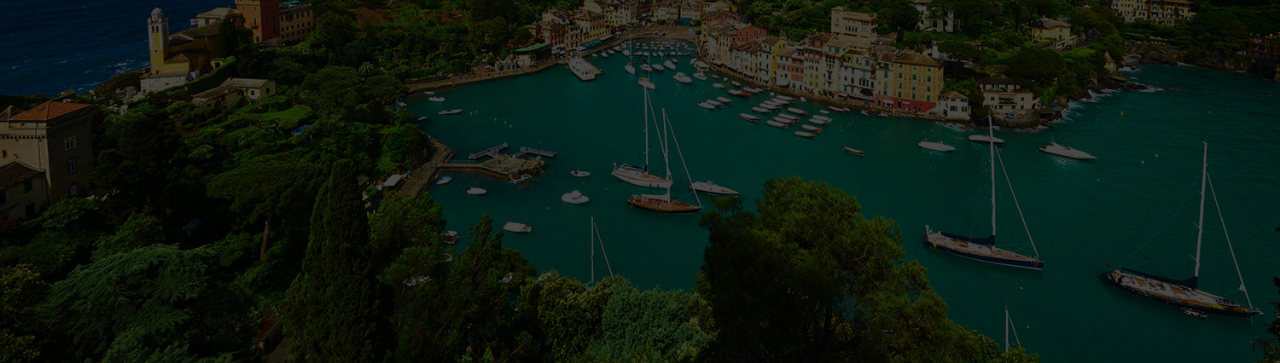
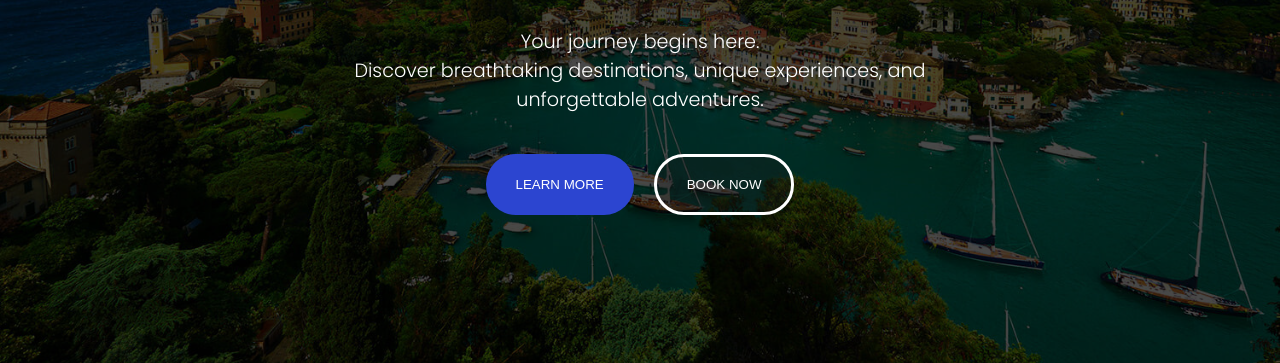
Before and after one commit to qutibaalqasim/Travillo, a plain HTML site: page index.html in a window 1280 px wide. Shown: the part 437-800 px from the top of the page. Drawn offline with Linux system fonts and the light colour scheme.

Commit message:
complete the subject in the header section

```diff
--- a/index.html
+++ b/index.html
@@ -47,6 +47,14 @@
                 </div>
             </div>
         </nav>
+        <div class="subject">
+            <h1 class="subject-title">Explore the World <br> with Travillo</h1>
+            <p class="subject-description">Your journey begins here.<br> Discover breathtaking destinations, unique experiences, and unforgettable adventures.</p>
+            <div class="subject-buttons">
+                <button class="learn-btn">LEARN MORE</button>
+                <button class="book-btn">BOOK NOW</button>
+            </div>
+        </div>
     </header>
 
 </body>
--- a/main.css
+++ b/main.css
@@ -112,3 +112,61 @@ body{
     background-color: #1a2b9f;
     cursor: pointer;
 }
+
+.subject{
+    position: relative;
+    color: white;
+    display: flex;
+    flex-direction: column;
+    align-items: center;
+    justify-content: center;
+    height: 80vh;
+    text-align: center;
+    gap: 40px;
+}
+
+.subject-title{
+    font-size: 3rem;
+    font-weight: 600;
+}
+
+.subject-description{
+    font-size: 1.2rem;
+    font-weight: 300;
+    max-width: 600px;
+}
+
+.subject-buttons{
+    display: flex;
+    gap: 20px;
+}
+
+.learn-btn{
+    color: white;
+    border: none;
+    background-color: #2c45d0;
+    padding: 20px 30px;
+    border-radius: 30px;
+    font-weight: 400;
+    transition: background-color 0.3s ease-in-out;
+}
+
+.learn-btn:hover{
+    background-color: #1a2b9f;
+    cursor: pointer;
+}
+
+.book-btn{
+    color: white;
+    border: 3px solid #fff;
+    background-color: #1a1a1a4d;
+    padding: 20px 30px;
+    border-radius: 30px;
+    font-weight: 400;
+    transition: background-color 0.3s ease-in-out;
+}
+
+.book-btn:hover{
+    background-color: #403e3e8c;
+    cursor: pointer;
+}
```
